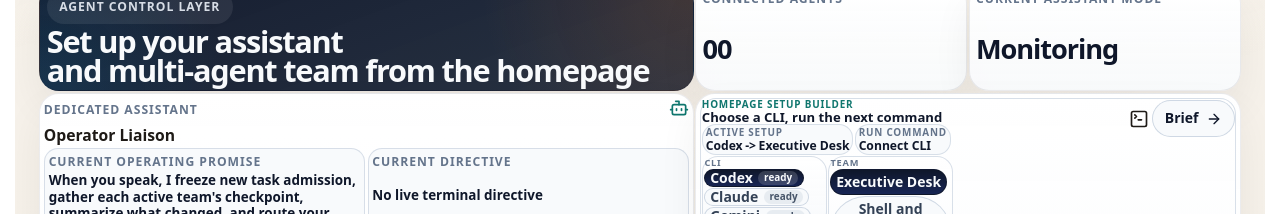
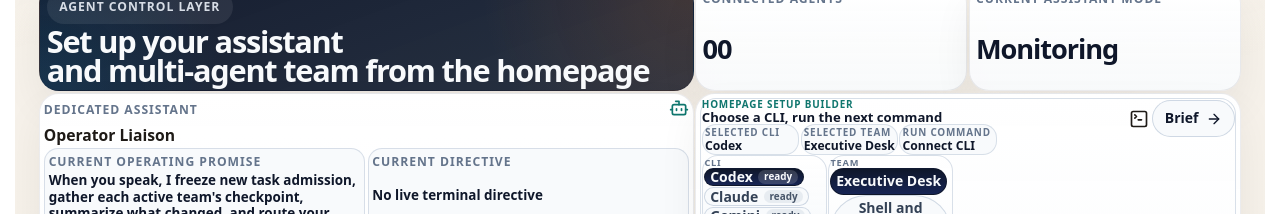
Before and after one commit to GongJae00/research-pages, a Next.js app in the folder apps/web/: page /en in a window 1280 px wide. Shown: the part 1580-1794 px from the top of the page. Built offline with nearby package versions, Linux system fonts and the light colour scheme; no server answers.

Commit message:
Autonomy batch 1585: shell-experience

```diff
--- a/apps/web/src/components/homepage-agent-control-section.module.css
+++ b/apps/web/src/components/homepage-agent-control-section.module.css
@@ -387,24 +387,22 @@
 }
 
 .setupSummaryBar {
-  display: flex;
-  flex-wrap: wrap;
-  align-items: center;
+  display: grid;
+  grid-template-columns: repeat(3, minmax(0, 1fr));
   gap: 0.08rem;
   margin-top: 0.02rem;
 }
 
 .setupSummaryBar .setupSummaryItem {
   min-width: 0;
-  padding: 0.12rem 0.18rem;
+  padding: 0.1rem 0.14rem;
 }
 
 .setupSummaryBar .setupSummaryItem strong {
-  display: inline-flex;
-  align-items: center;
-  gap: 0.16rem;
+  display: block;
   font-size: 0.76rem;
   line-height: 1.1;
+  overflow-wrap: anywhere;
 }
 
 .setupSummaryItemAccent {
@@ -1309,11 +1307,11 @@
   }
 
   .setupSummaryBar {
-    align-items: stretch;
+    grid-template-columns: 1fr;
   }
 
   .setupSummaryBar .setupSummaryItem {
-    width: 100%;
+    width: auto;
   }
 
   .setupCommandsSummary {
--- a/apps/web/src/components/homepage-agent-control-section.tsx
+++ b/apps/web/src/components/homepage-agent-control-section.tsx
@@ -388,11 +388,12 @@ export function HomepageAgentControlSection({
                 <h4>{copy.setupBuilderTitle}</h4>
                 <div className={styles.setupSummaryBar} aria-label={copy.setupStepsLabel}>
                   <span className={styles.setupSummaryItem}>
-                    <span className={styles.setupScanLabel}>{copy.activeSetup}</span>
-                    <strong>
-                      {selectedProvider?.label ?? "-"} <span aria-hidden="true">{"->"}</span>{" "}
-                      {selectedTeam?.name ?? "-"}
-                    </strong>
+                    <span className={styles.setupScanLabel}>{copy.selectedCli}</span>
+                    <strong>{selectedProvider?.label ?? "-"}</strong>
+                  </span>
+                  <span className={styles.setupSummaryItem}>
+                    <span className={styles.setupScanLabel}>{copy.selectedTeamLabel}</span>
+                    <strong>{selectedTeam?.name ?? "-"}</strong>
                   </span>
                   <span className={`${styles.setupSummaryItem} ${styles.setupSummaryItemAccent}`}>
                     <span className={styles.setupScanLabel}>{copy.runCommandLabel}</span>
```
